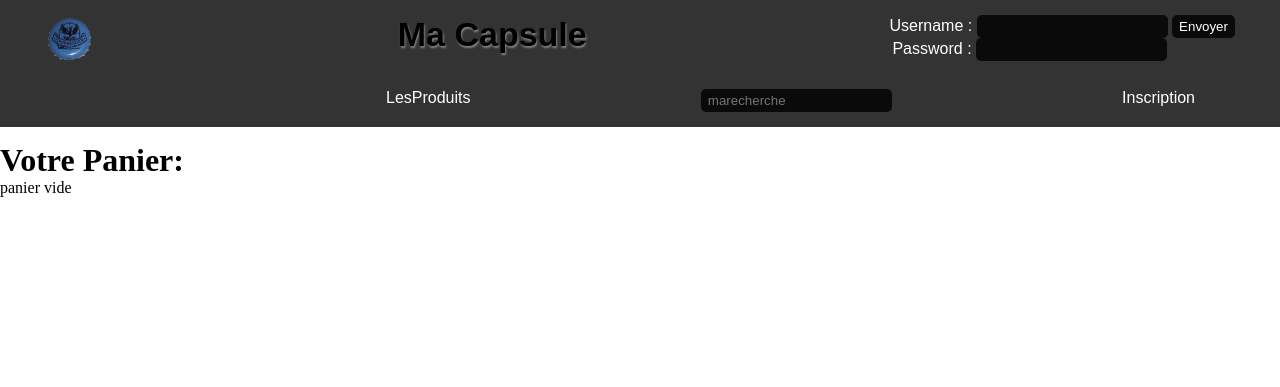
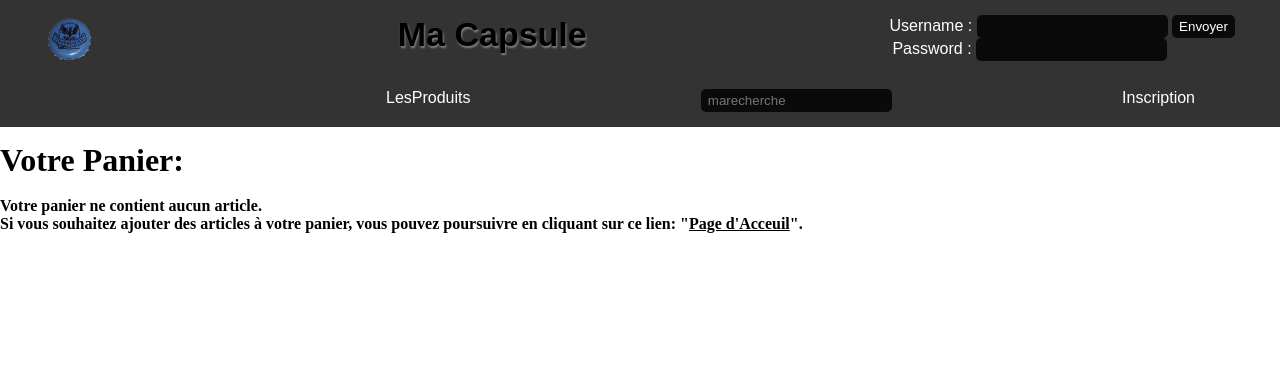
Before and after one commit to BenLeg/Projet_TechnoWeb, a PHP site: the page made by empty card.php in a window 1280 px wide. Shown: the top 387 px of the page. Run offline with PHP 8.4, Linux system fonts and the light colour scheme; a user stored in the database is signed in; data comes from the database, SQL or seed files in the repository.

Commit message:
Update empty card.php
Design panier vide

```diff
--- a/empty card.php
+++ b/empty card.php
@@ -18,7 +18,13 @@
 
     if(empty($id))
     {
-        echo "panier vide";
+      ?>
+        <br>
+        <h4>Votre panier ne contient aucun article.</h4>
+        <h4>Si vous souhaitez ajouter des articles à votre panier, vous pouvez poursuivre en cliquant sur ce lien: "<a class="lien_panier" href="liste_produits.php"><u>Page d'Acceuil</u></a>".</h4>
+
+      <?php
+
     }
     else
     {
```
